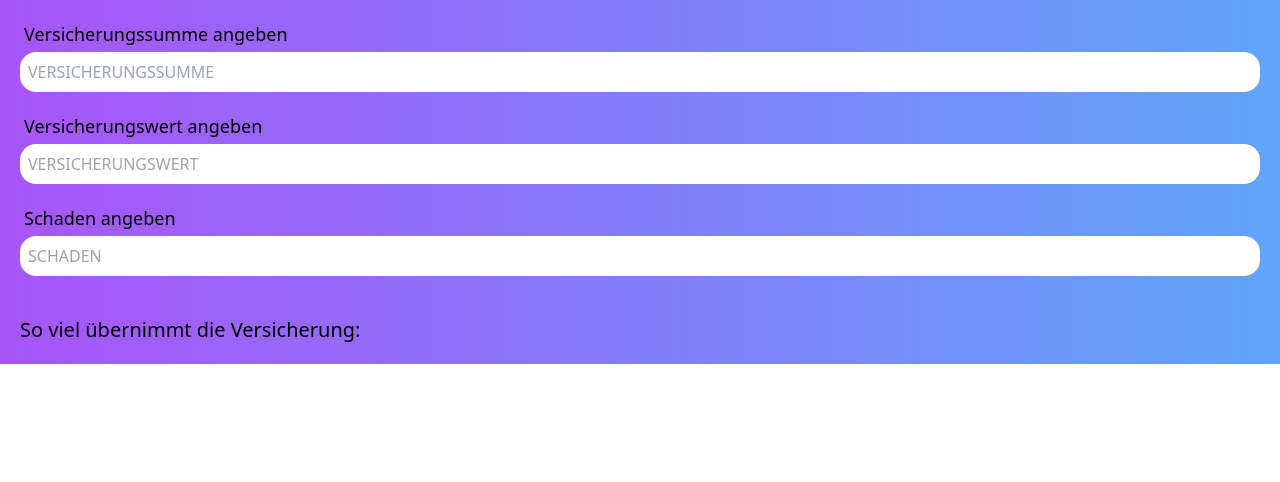
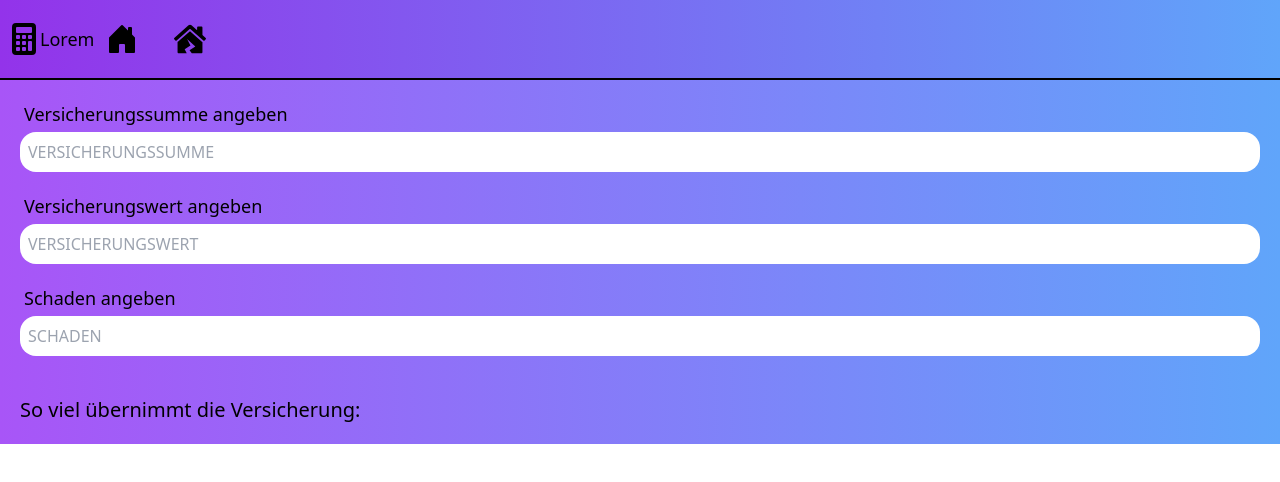
Before and after one commit to Jelenal1/Versicherungsrechner_bbw, a React (Vite) app in the folder calculator_app/: page /damagecalculator in a window 1280 px wide. Shown: the top 482 px of the page. Built offline with nearby package versions, Linux system fonts and the light colour scheme.

Commit message:
I implemented a basic navbar

```diff
--- a/calculator_app/src/components/DamageCalculator.jsx
+++ b/calculator_app/src/components/DamageCalculator.jsx
@@ -1,6 +1,7 @@
 import { useState } from "react";
 import DamageCalculatorChart from "./DamageCalculatorChart";
 import DamageCalculatorForm from "./DamageCalculatorForm";
+import Navbar from "./Navbar";
 
 function DamageCalulator() {
   const [damageData, setDamageData] = useState({
@@ -37,6 +38,7 @@ function DamageCalulator() {
 
   return (
     <>
+      <Navbar />
       <DamageCalculatorForm
         setDamageData={setDamageData}
         damageData={damageData}
--- /dev/null
+++ b/calculator_app/src/components/Navbar.jsx
@@ -0,0 +1,24 @@
+import { BsFillCalculatorFill, BsHouseDoorFill } from "react-icons/bs";
+import { FaHouseDamage } from "react-icons/fa";
+
+function Navbar() {
+  const styles = {
+    spaceleft: `ml-5`,
+    icons: `w-8 h-8`,
+  };
+  return (
+    <div className="p-2 flex gap-2 h-20 bg-gradient-to-r from-purple-600 to-blue-400 border-b-2 border-black">
+      <div className="flex items-center">
+        <BsFillCalculatorFill className={styles.icons} />
+        <h1 className="text-lg">Lorem</h1>
+      </div>
+      <button className="ml-1">
+        <BsHouseDoorFill className={styles.icons} />
+      </button>
+      <button className="ml-7">
+        <FaHouseDamage className={styles.icons} />
+      </button>
+    </div>
+  );
+}
+export default Navbar;
```
